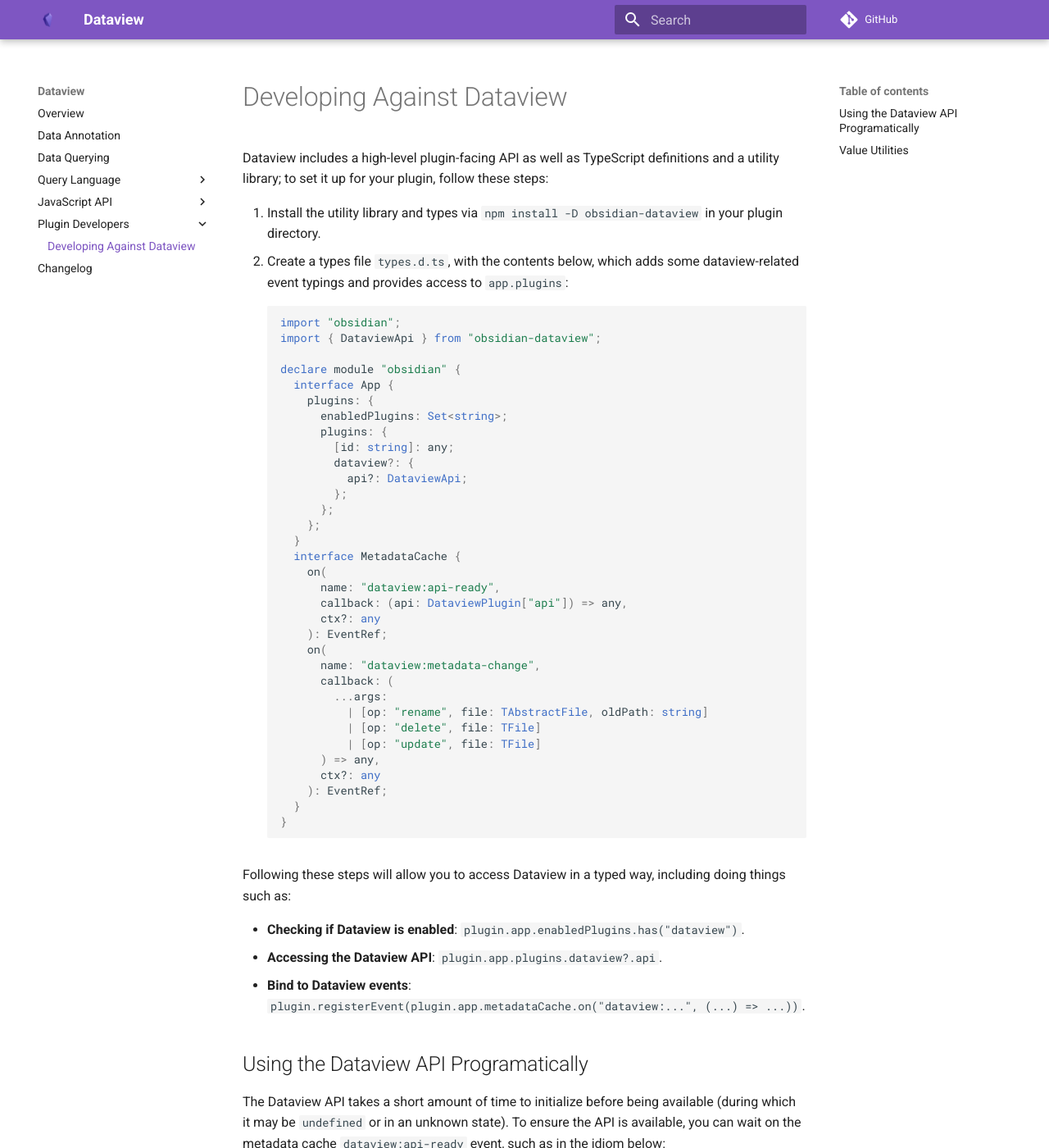
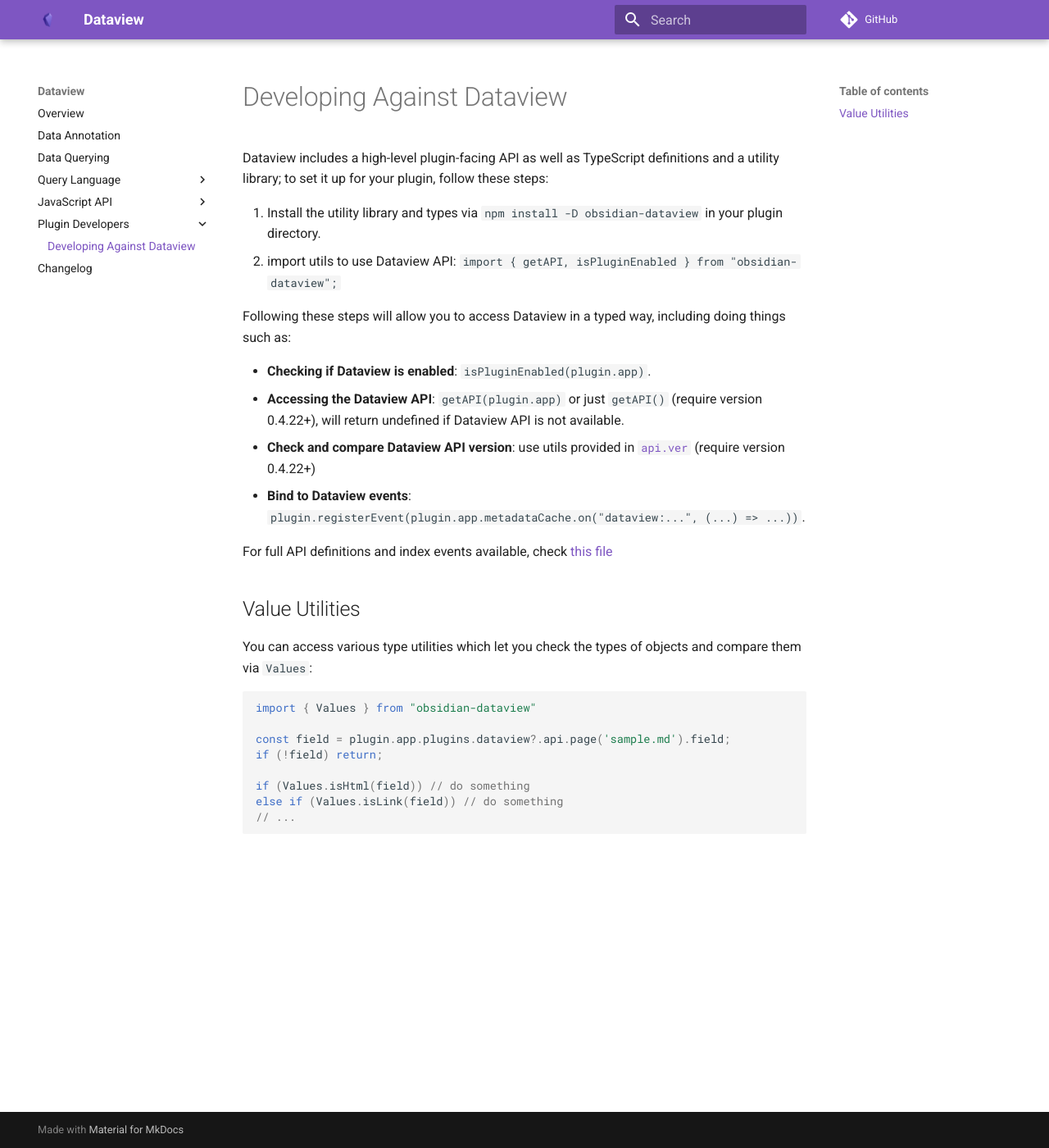
Before and after one commit to blacksmithgu/obsidian-dataview, an MkDocs documentation site: the page built from docs/docs/plugin/develop-against-dataview.md, in a window 1280 px wide and 1400 px high. Shown: the whole window at 82% size. Built offline with MkDocs 1.6.1 and Material for MkDocs 9.7.7, drawn with Linux system fonts in a browser that asks for light colours; comment, search, counter and statistics services are not loaded; some of the changed text lies outside the part shown.

Commit message:
docs(develop-against-dataview): update api usage; remove api-ready evt section

```diff
--- a/docs/docs/plugin/develop-against-dataview.md
+++ b/docs/docs/plugin/develop-against-dataview.md
@@ -4,75 +4,16 @@ Dataview includes a high-level plugin-facing API as well as TypeScript definitio
 for your plugin, follow these steps:
 
 1. Install the utility library and types via `npm install -D obsidian-dataview` in your plugin directory.
-2. Create a types file `types.d.ts`, with the contents below, which adds some dataview-related event typings and
-   provides access to `app.plugins`:
-
-    ~~~ts
-    import "obsidian";
-    import { DataviewApi } from "obsidian-dataview";
-
-    declare module "obsidian" {
-      interface App {
-        plugins: {
-          enabledPlugins: Set<string>;
-          plugins: {
-            [id: string]: any;
-            dataview?: {
-              api?: DataviewApi;
-            };
-          };
-        };
-      }
-      interface MetadataCache {
-        on(
-          name: "dataview:api-ready",
-          callback: (api: DataviewPlugin["api"]) => any,
-          ctx?: any
-        ): EventRef;
-        on(
-          name: "dataview:metadata-change",
-          callback: (
-            ...args:
-              | [op: "rename", file: TAbstractFile, oldPath: string]
-              | [op: "delete", file: TFile]
-              | [op: "update", file: TFile]
-          ) => any,
-          ctx?: any
-        ): EventRef;
-      }
-    }
-    ~~~
+2. import utils to use Dataview API: `import { getAPI, isPluginEnabled } from "obsidian-dataview";`
 
 Following these steps will allow you to access Dataview in a typed way, including doing things such as:
 
-- **Checking if Dataview is enabled**: `plugin.app.enabledPlugins.has("dataview")`.
-- **Accessing the Dataview API**: `plugin.app.plugins.dataview?.api`.
+- **Checking if Dataview is enabled**: `isPluginEnabled(plugin.app)`.
+- **Accessing the Dataview API**: `getAPI(plugin.app)` or just `getAPI()` (require version 0.4.22+), will return undefined if Dataview API is not available.
+- **Check and compare Dataview API version**: use utils provided in [`api.ver`](../../../src/types/api.ts) (require version 0.4.22+)
 - **Bind to Dataview events**: `plugin.registerEvent(plugin.app.metadataCache.on("dataview:...", (...) => ...))`.
 
-## Using the Dataview API Programatically
-
-The Dataview API takes a short amount of time to initialize before being available (during which it may be `undefined`
-or in an unknown state). To ensure the API is available, you can wait on the metadata cache `dataview:api-ready` event,
-such as in the idiom below:
-
-~~~ts
-async onload() {
-  const doSomethingWith = (api: DataviewPlugin["api"]) => {
-    // do something
-  };
-
-  if (this.app.enabledPlugins.has("dataview")) {
-    const api = this.app.plugins.dataview?.api;
-    if (api) doSomethingWith(api);
-    else
-      this.registerEvent(
-        this.app.metadataCache.on("dataview:api-ready", (api) =>
-          doSomethingWith(api)
-        )
-      );
-  }
-}
-~~~
+For full API definitions and index events available, check [this file](../../../src/types/api.ts)
 
 ## Value Utilities
 
```
